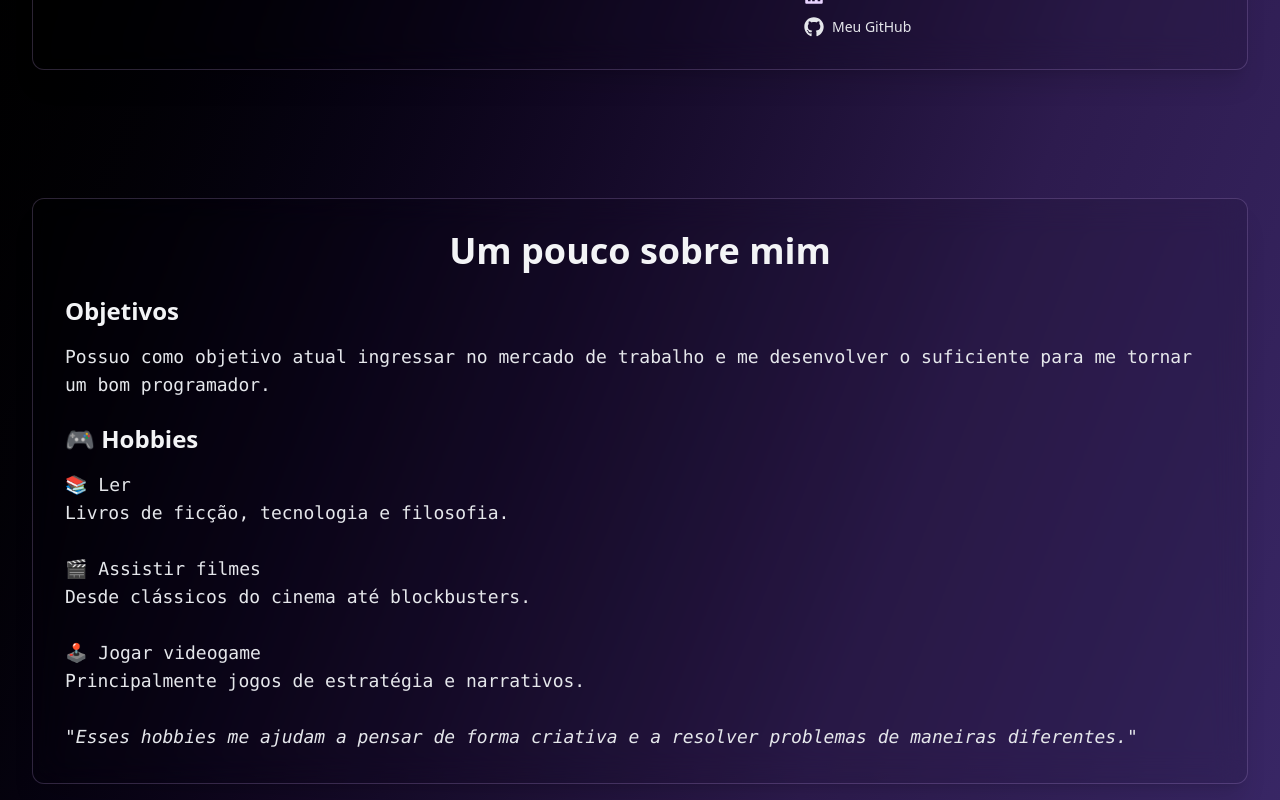
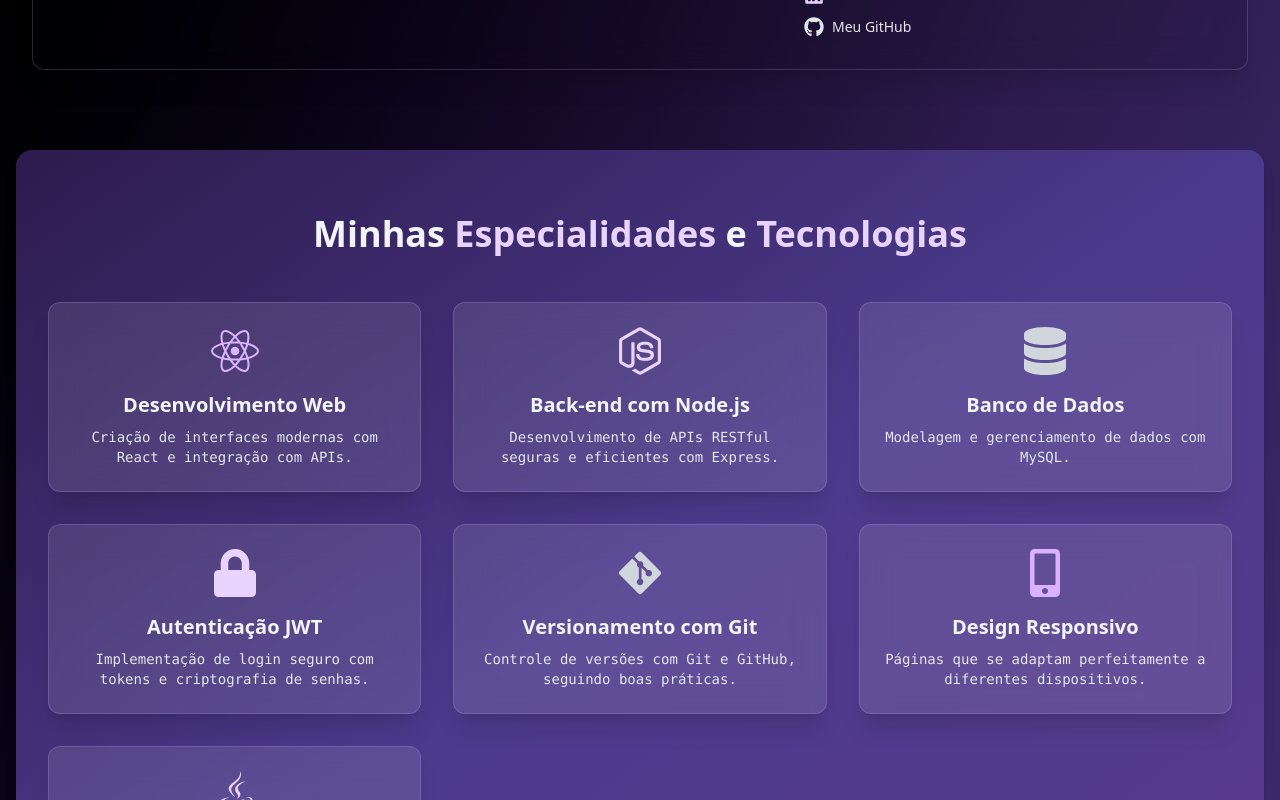
Before and after one commit to johnnyboy6800/Port, a Next.js app: page /Port/ in a window 1280 px wide. Shown: the part 440-1240 px from the top of the page. Built offline with nearby package versions, Linux system fonts and the light colour scheme.

Commit message:
correção no link do projeto java api

```diff
--- a/src/app/Projetos/page.js
+++ b/src/app/Projetos/page.js
@@ -49,7 +49,7 @@ export default function Projetos() {
               'Criação e gerenciamento de blogs com título, texto e data',
               'Visualização via front-end com Thymeleaf'
             ]}
-            link="https://github.com/johnnyboy6800/BlogWebsite-java spring-API-crud-"
+            link="https://github.com/johnnyboy6800/BlogWebsite-java-spring-API-crud-"
           />
         </div>
       </div>
--- a/src/app/page.js
+++ b/src/app/page.js
@@ -95,28 +95,7 @@ export default function Home() {
           </div>
         </div>
       </section>
-      <section className="py-16 px-4 sm:px-6 lg:px-8 max-w-7xl mx-auto">
-        <div className="bg-black/10 backdrop-blur-lg rounded-xl p-4 sm:p-6 lg:p-8 shadow-xl border border-purple-300/20 hover:shadow-purple-300/30 transition-all duration-300">
-          <h2 className="text-3xl sm:text-4xl font-bold text-center text-gray-100 mb-6">Um pouco sobre mim</h2>
-          <div className="text-center md:text-left">
-            <h3 className="text-2xl font-semibold text-gray-100 mb-4">Objetivos</h3>
-            <p className="text-lg font-light font-mono text-gray-200">
-              Possuo como objetivo atual ingressar no mercado de trabalho e me desenvolver o suficiente
-              para me tornar um bom programador.
-            </p>
-            <h3 className="text-2xl font-semibold text-gray-100 mb-4 mt-6">🎮 Hobbies</h3>
-            <p className="text-lg font-light font-mono text-gray-200">
-              📚 <span className="font-medium">Ler</span><br />
-              Livros de ficção, tecnologia e filosofia.<br /><br />
-              🎬 <span className="font-medium">Assistir filmes</span><br />
-              Desde clássicos do cinema até blockbusters.<br /><br />
-              🕹️ <span className="font-medium">Jogar videogame</span><br />
-              Principalmente jogos de estratégia e narrativos.<br /><br />
-              <span className="italic">&quot;Esses hobbies me ajudam a pensar de forma criativa e a resolver problemas de maneiras diferentes.&quot;</span>
-            </p>
-          </div>
-        </div>
-      </section>
+
       <section ref={especialidadesRef}>
         <Especialidades />
       </section>
```
